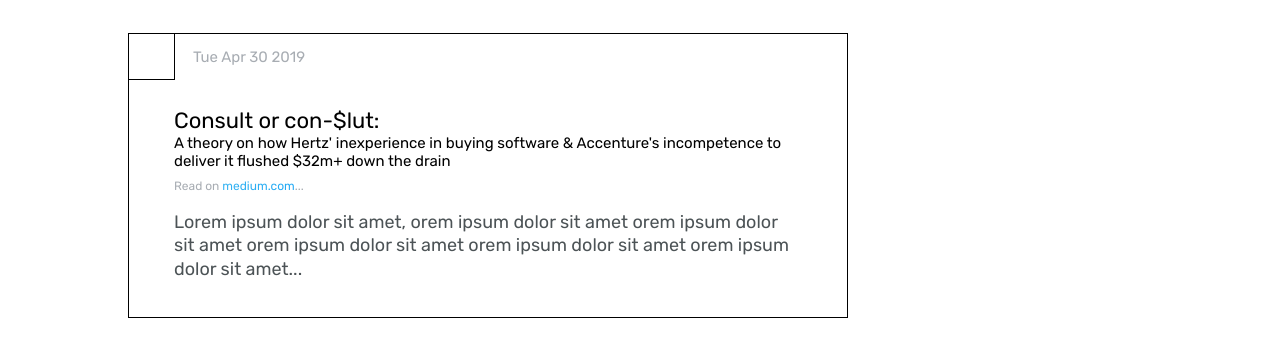
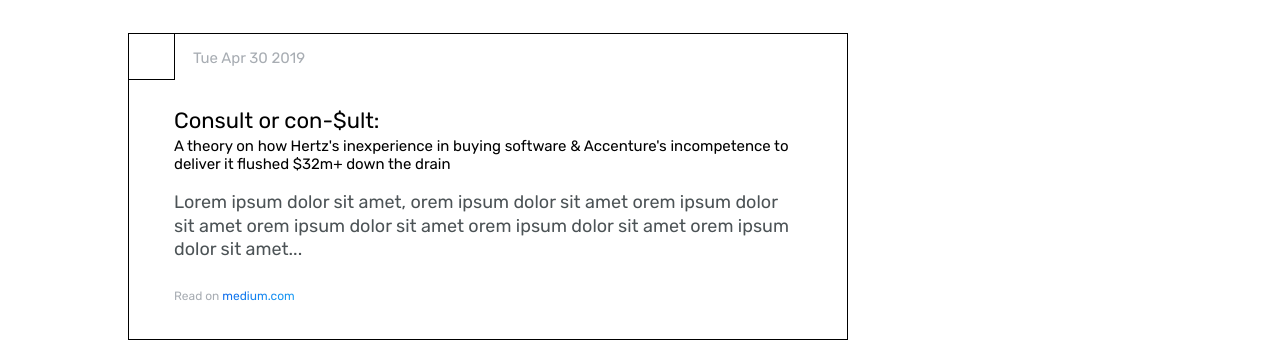
Before and after one commit to Keksike/home-website, a Gatsby site: page / in a window 1280 px wide. Shown: the part 464-805 px from the top of the page. Built offline with nearby package versions, Linux system fonts and the light colour scheme; Gatsby itself is replaced by a stand-in of ours.

Commit message:
further styling

```diff
--- a/gatsby-config.js
+++ b/gatsby-config.js
@@ -1,6 +1,6 @@
 module.exports = {
   siteMetadata: {
-    title: 'Cihan'
+    title: 'Blueprinted'
   },
   plugins: [
     'gatsby-plugin-react-helmet',
@@ -14,8 +14,8 @@ module.exports = {
     {
       resolve: `gatsby-plugin-manifest`,
       options: {
-        name: 'cihan',
-        short_name: 'cihan',
+        name: 'Blueprinted',
+        short_name: 'Blueprinted',
         start_url: '/',
         background_color: '#663399',
         theme_color: '#663399',
--- a/src/components/BlogPost.tsx
+++ b/src/components/BlogPost.tsx
@@ -7,7 +7,11 @@ const Container = styled.a`
   display: flex;
   flex-direction: column;
   border: 1px solid ${colors.black};
-  margin-bottom: 1.5rem;
+  margin-bottom: 2rem;
+
+  ${screenSizes.onlyMobile} {
+    margin-bottom: 1rem;
+  }
 
   &:last-child {
     margin-bottom: 0;
@@ -15,29 +19,35 @@ const Container = styled.a`
 
   p {
     color: ${colors.darkGrey};
+    margin-bottom: 1.5rem;
   }
 
   span {
     color: ${colors.mediumGrey};
   }
 
-  h4 {
-    margin-bottom: 0.5rem;
-  }
-
   &:hover {
-    h3,
-    h4 {
+    .title-container {
       -webkit-text-fill-color: transparent;
       background: -webkit-linear-gradient(
         115deg,
         ${colors.accent},
-        ${colors.highlight}
+        ${colors.link}
       );
       background-clip: text;
       -webkit-background-clip: text;
       box-decoration-break: clone;
     }
+  }
+`;
+
+const TitleContainer = styled.div`
+  h3 {
+    margin-bottom: 0.2rem;
+  }
+
+  h4 {
+    margin-bottom: 1rem;
   }
 `;
 
@@ -52,7 +62,7 @@ const CornerStripes = styled.div`
   width: 2.5rem;
   height: 2.5rem;
   margin-right: 1rem;
-  ${styles.stripeBackground}
+  ${styles.stripeBackgroundLarge}
 `;
 
 const ContentContainer = styled.div`
@@ -68,18 +78,18 @@ const ContentContainer = styled.div`
 
 const Date = styled.span`
   font-size: 15px;
+  margin-top: 0.18rem;
 `;
 
 const ReadOnText = styled.span`
   font-size: 12px;
-  margin-bottom: 1rem;
 
   span {
     -webkit-text-fill-color: transparent;
     background: -webkit-linear-gradient(
       115deg,
       ${colors.accent},
-      ${colors.highlight}
+      ${colors.link}
     );
     background-clip: text;
     -webkit-background-clip: text;
@@ -105,12 +115,15 @@ const BlogPost = (props: IProps) => {
         <Date>{date.toDateString()}</Date>
       </DateContainer>
       <ContentContainer>
-        <h3>{title}</h3>
-        <h4>{subTitle}</h4>
+        <TitleContainer className="title-container">
+          <h3>{title}</h3>
+          <h4>{subTitle}</h4>
+        </TitleContainer>
+
+        <p>{sampleText}</p>
         <ReadOnText>
-          Read on <span>medium.com</span>...
+          Read on <span>medium.com</span>
         </ReadOnText>
-        <p>{sampleText}</p>
       </ContentContainer>
     </Container>
   );
--- a/src/pages/index.tsx
+++ b/src/pages/index.tsx
@@ -64,7 +64,7 @@ const BlogPosts = styled.div`
 const StripedBackground = styled.div`
   flex: 1;
   margin-left: 2rem;
-  ${styles.stripeBackgroundLarge}
+  ${styles.stripeBackground}
 
   ${screenSizes.belowTabletLandscape} {
     display: none;
@@ -74,9 +74,9 @@ const StripedBackground = styled.div`
 
 const blogPosts = [
   {
-    title: 'Consult or con-$lut:',
+    title: 'Consult or con-$ult:',
     subTitle:
-      "A theory on how Hertz' inexperience in buying software & Accenture's incompetence to deliver it flushed $32m+ down the drain",
+      "A theory on how Hertz's inexperience in buying software & Accenture's incompetence to deliver it flushed $32m+ down the drain",
     sampleText:
       'Lorem ipsum dolor sit amet, orem ipsum dolor sit amet orem ipsum dolor sit amet orem ipsum dolor sit amet orem ipsum dolor sit amet orem ipsum dolor sit amet... ',
     link: 'http://google.com',
```
